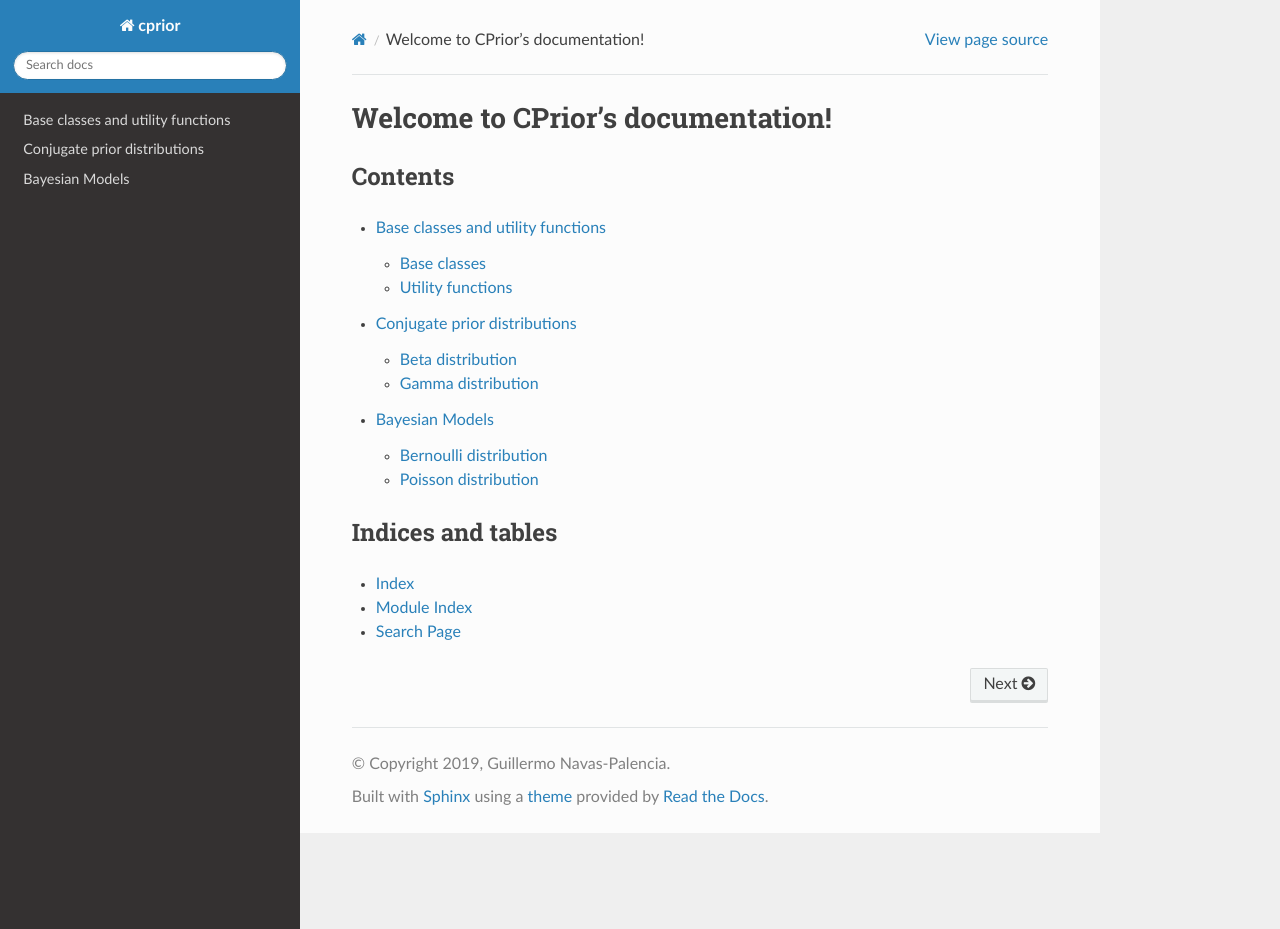
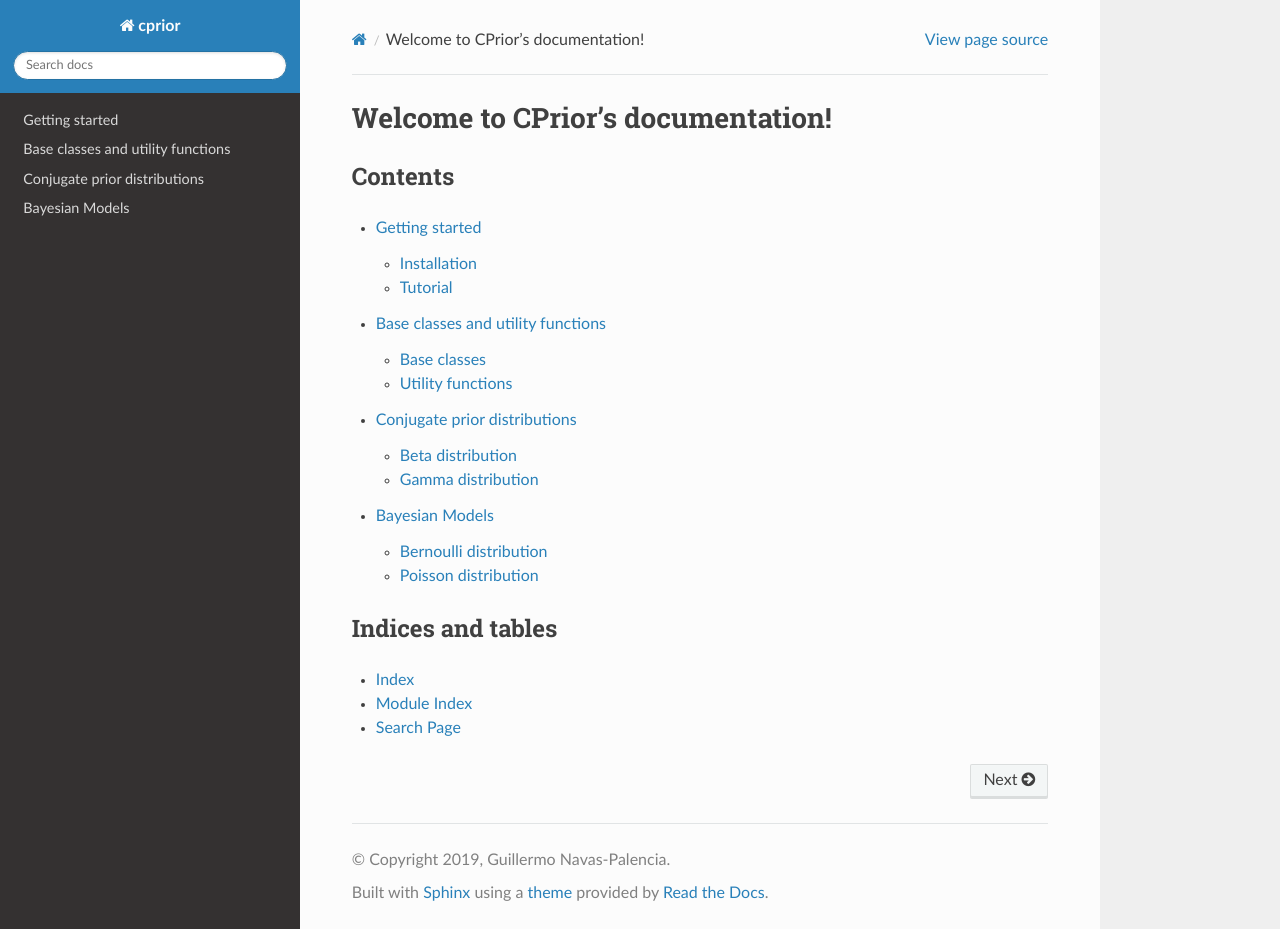
Before and after one commit to guillermo-navas-palencia/cprior, a Sphinx documentation site: the page built from doc/source/index.rst, in a window 1280 px wide and 929 px high. Built offline with Sphinx 7.4.7 and the Read the Docs theme 2.0.0, drawn with Linux system fonts in a browser that asks for light colours.

Commit message:
Add getting started section

```diff
--- /dev/null
+++ b/doc/source/getting_started.rst
@@ -0,0 +1,8 @@
+Getting started
+===============
+
+Installation
+------------
+
+Tutorial
+--------
--- a/doc/source/index.rst
+++ b/doc/source/index.rst
@@ -12,6 +12,7 @@ Contents
 .. toctree::
    :maxdepth: 2
 
+   getting_started
    base
    conjugate
    models
```
